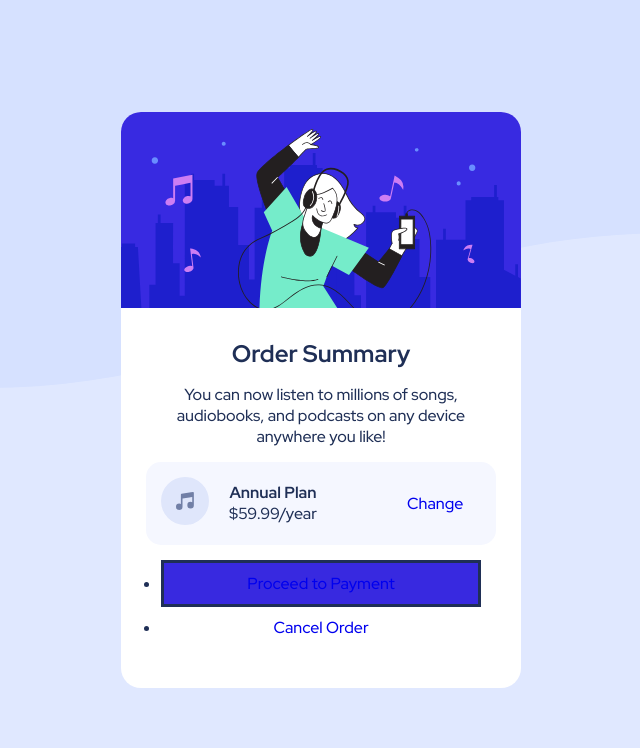
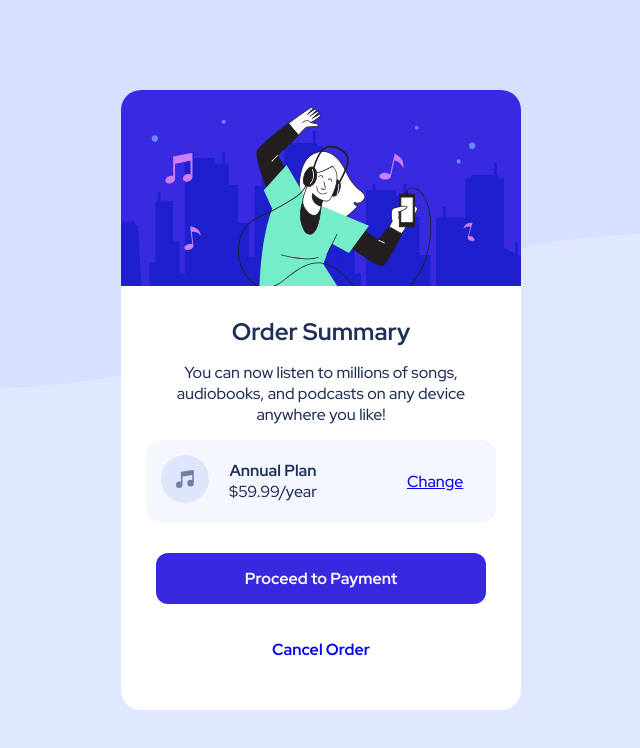
Before and after one commit to Anugrah-T-Sebastian/FrontEnd_Mentor, a plain HTML site: page 02-Order-Summary-Component/order-summary-component-main/index.html in a window 1280 px wide. Shown: the whole page, without its empty margins (319-959 px from the left). Drawn offline with Linux system fonts and the light colour scheme.

Commit message:
02-Order-Summary-Component: HTML elements & CSS updated

```diff
--- a/02-Order-Summary-Component/order-summary-component-main/index.html
+++ b/02-Order-Summary-Component/order-summary-component-main/index.html
@@ -44,10 +44,10 @@
         </div>
 
         <!-- USER ACTIONS -->
-        <ul class="user-actions">
-          <li><a href="#">Proceed to Payment</a></li>
-          <li><a href="#">Cancel Order</a></li>
-        </ul>
+        <div class="user-actions">
+          <a href="#">Proceed to Payment</a>
+          <a href="#">Cancel Order</a>
+        </div>
       </div>
     </div>
   </body>
--- a/02-Order-Summary-Component/order-summary-component-main/styles.css
+++ b/02-Order-Summary-Component/order-summary-component-main/styles.css
@@ -6,10 +6,10 @@
   --BG-IMAGE: url("./images/pattern-background-desktop.svg");
   --BG-IMAGE-MOBILE: url("./images/pattern-background-mobile.svg");
   --BG-COLOR: hsl(225, 100%, 94%);
-  --BUTTON-COLOR: hsl(245, 75%, 52%);
+  --HYPERLINK-COLOR: hsl(245, 75%, 52%);
   --CONTAINER-COLOR: white;
   --PLAN-CONTAINER-COLOR: hsl(225, 100%, 98%);
-  --HYPERLINK-COLOR: hsl(224, 23%, 55%);
+  --HYPERLINK-HOVER-COLOR: hsl(224, 23%, 55%);
   --TEXT-COLOR: hsl(223, 47%, 23%);
   --FONT-SIZE: 16px;
 }
@@ -75,6 +75,15 @@ body {
 
 .plan-container a {
   margin-left: 70px;
+  text-decoration: underline;
+}
+.plan-container a:active,
+a:visited {
+  color: var(--HYPERLINK-COLOR);
+}
+.plan-container a:hover,
+a:focus {
+  color: var(--HYPERLINK-COLOR);
   text-decoration: none;
 }
 
@@ -90,20 +99,36 @@ body {
 
 .user-actions {
   padding: 15px;
+  font-weight: bold;
   display: flex;
   flex-direction: column;
   justify-content: space-between;
 }
 
-.user-actions li {
+.user-actions {
   padding: 10px;
+  margin-top: 20px;
 }
 
 .user-actions a {
   text-decoration: none;
+  display: block;
+  padding: 15px;
 }
 
-.user-actions li:first-child {
-  border: solid;
-  background-color: var(--BUTTON-COLOR);
+.user-actions a:first-child {
+  color: white;
+  background-color: var(--HYPERLINK-COLOR);
+  border-radius: 12px;
 }
+.user-actions a:first-child:hover {
+  background-color: var(--BG-COLOR);
+}
+
+.user-actions a:nth-child(2) {
+  margin-top: 20px;
+}
+.user-actions a:nth-child(2):hover {
+  font-weight: 900;
+  color: var(--TEXT-COLOR);
+}
```
